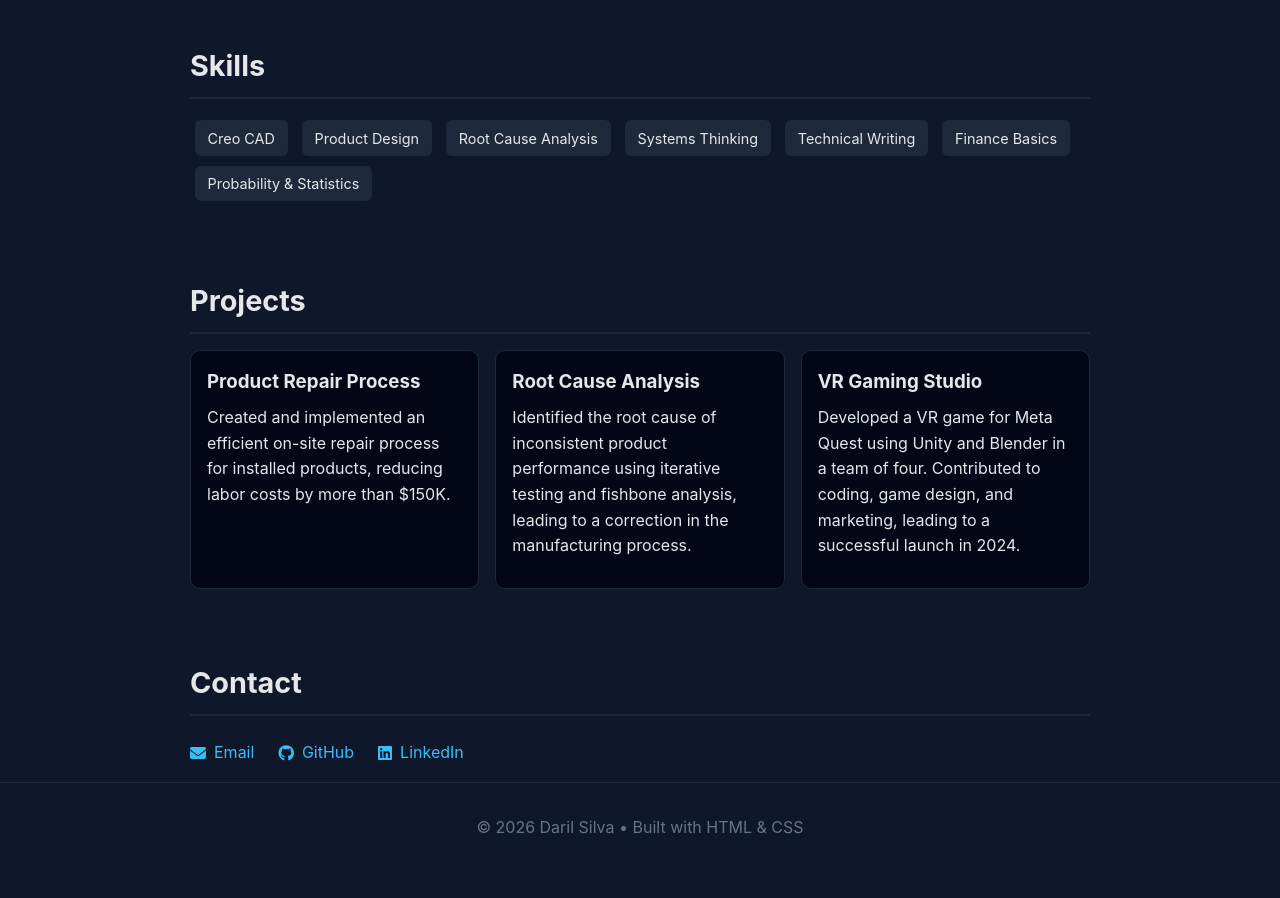
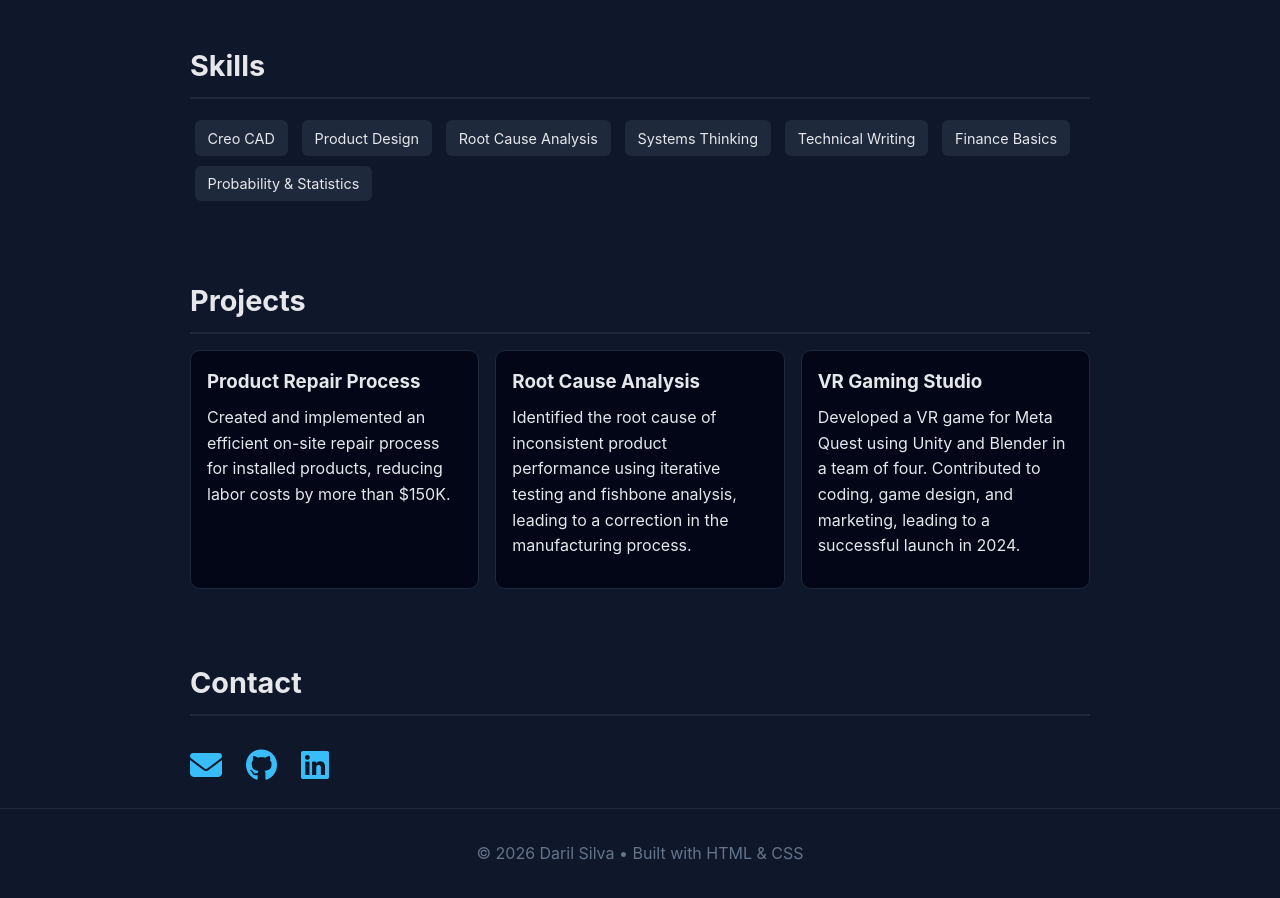
Before and after one commit to silvaderyl/silvaderyl.github.io, a plain HTML site: page index.html in a window 1280 px wide. Shown: the part 684-1582 px from the top of the page. Before the commit the page ends 1557 px from the top, so only its background shows below. Drawn offline with Linux system fonts and the light colour scheme.

Commit message:
Refactor contact section styles and links
Updated contact links with titles and adjusted styles.

```diff
--- a/index.html
+++ b/index.html
@@ -18,12 +18,7 @@
     }
 
     a {
-      color: #38bdf8;
       text-decoration: none;
-    }
-
-    a:hover {
-      color: #0ea5e9;
     }
 
     header {
@@ -107,17 +102,15 @@
     .contact {
       display: flex;
       gap: 1.5rem;
-      flex-wrap: wrap;
       align-items: center;
       padding-top: 0.5rem;
+      flex-wrap: wrap;
     }
 
     .contact a {
-      display: flex;
-      align-items: center;
-      gap: 0.5rem;
-      font-size: 1rem;
       color: #38bdf8;
+      font-size: 2rem; /* larger icons */
+      transition: color 0.2s;
     }
 
     .contact a:hover {
@@ -218,9 +211,9 @@
 <section>
   <h2>Contact</h2>
   <div class="contact">
-    <a href="mailto:silvaderyl@example.com" target="_blank"><i class="fas fa-envelope"></i> Email</a>
-    <a href="https://github.com/yourusername" target="_blank"><i class="fab fa-github"></i> GitHub</a>
-    <a href="https://www.linkedin.com/in/darilsilva" target="_blank"><i class="fab fa-linkedin"></i> LinkedIn</a>
+    <a href="mailto:silvaderyl@example.com" target="_blank" title="Email"><i class="fas fa-envelope"></i></a>
+    <a href="https://github.com/yourusername" target="_blank" title="GitHub"><i class="fab fa-github"></i></a>
+    <a href="https://www.linkedin.com/in/darilsilva" target="_blank" title="LinkedIn"><i class="fab fa-linkedin"></i></a>
   </div>
 </section>
 
```
